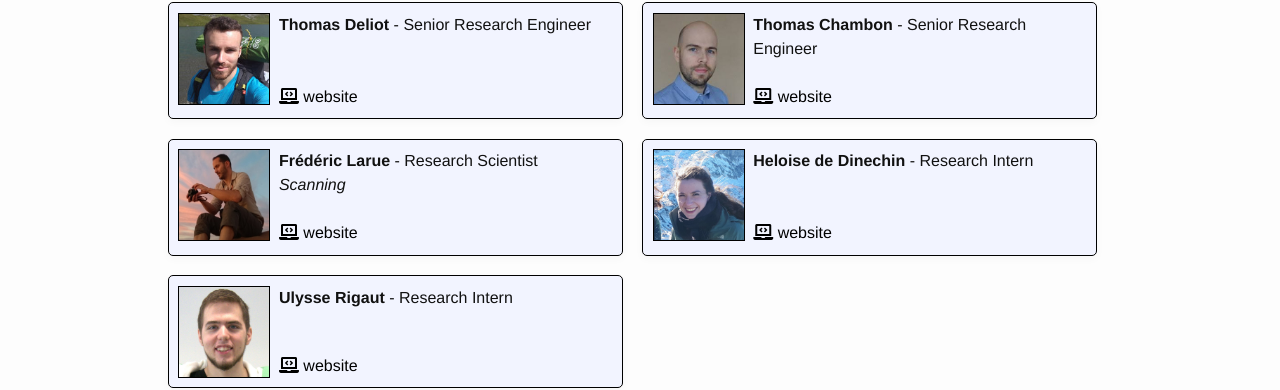
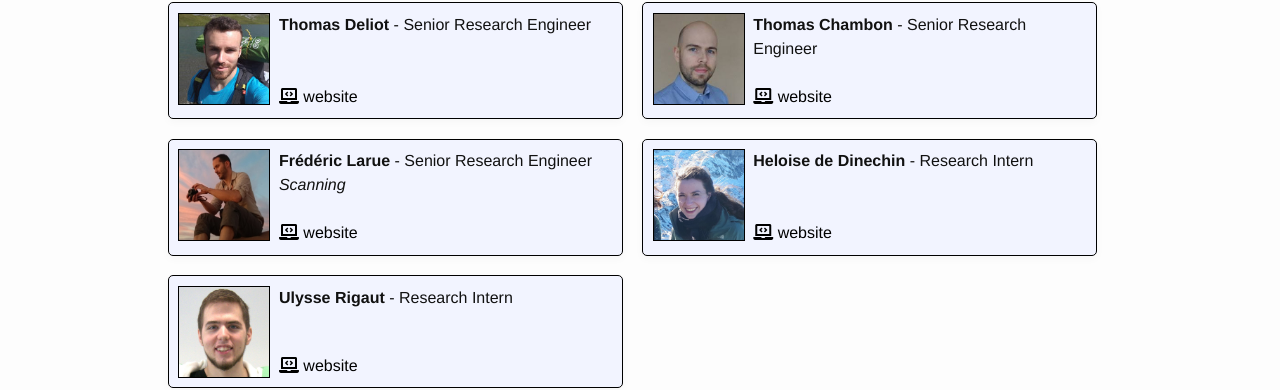
Before and after one commit to unity-grenoble/website, a Jekyll site: the page built from people.html, in a window 1280 px wide. Shown: the part 487-877 px from the top of the page. Built offline with Jekyll 4.4.1, drawn with Linux system fonts in a browser that asks for light colours.

Commit message:
fred position update

```diff
--- a/_data/members.yml
+++ b/_data/members.yml
@@ -41,7 +41,7 @@
   photo: /images/people/thomas_chambon.jpg
 
 - name: Frédéric Larue
-  title: "Research Scientist"
+  title: Senior Research Engineer
   center: labs
   topics: "Scanning"
   url: "https://sites.google.com/view/frederic-larue/home"
```
